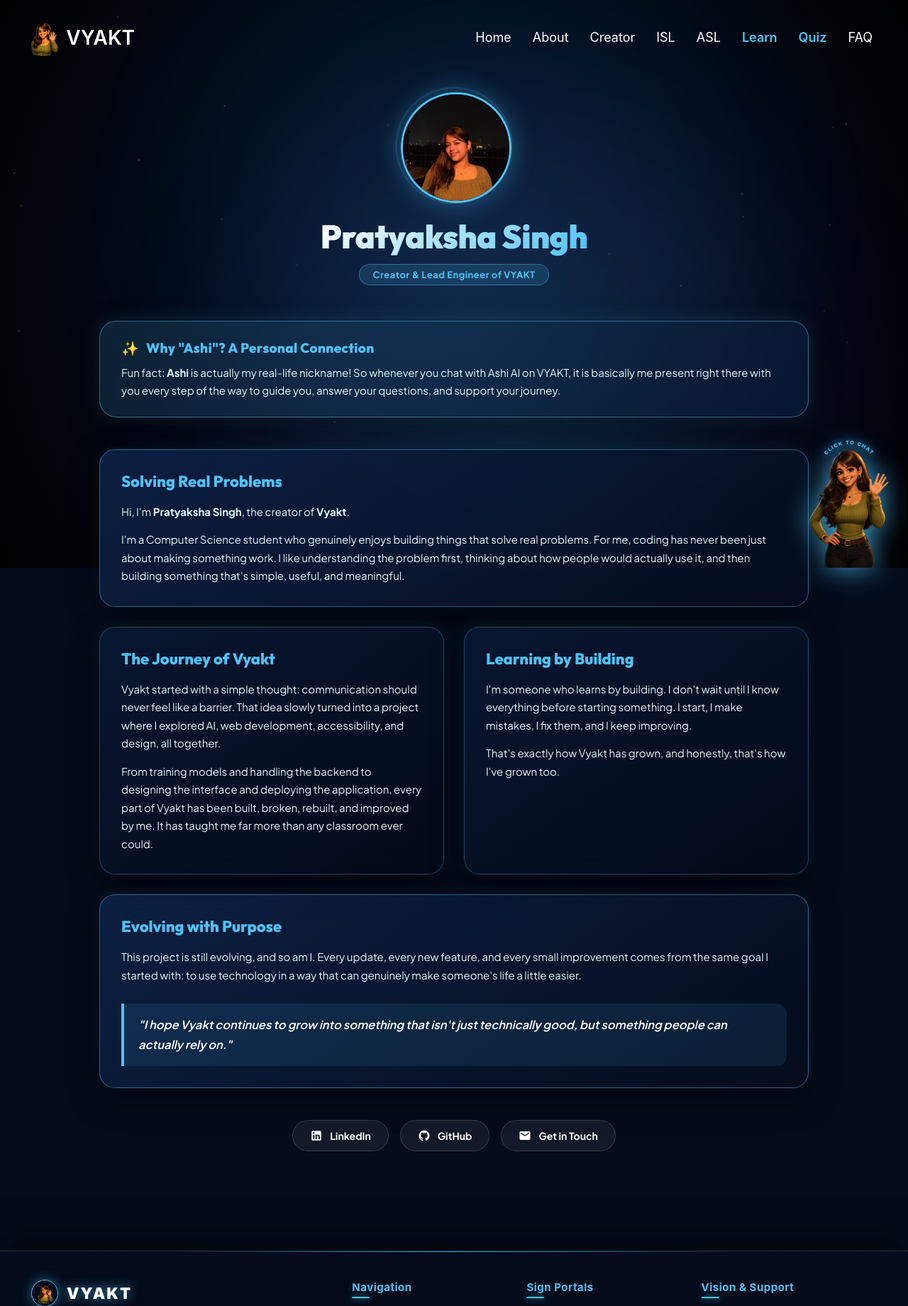
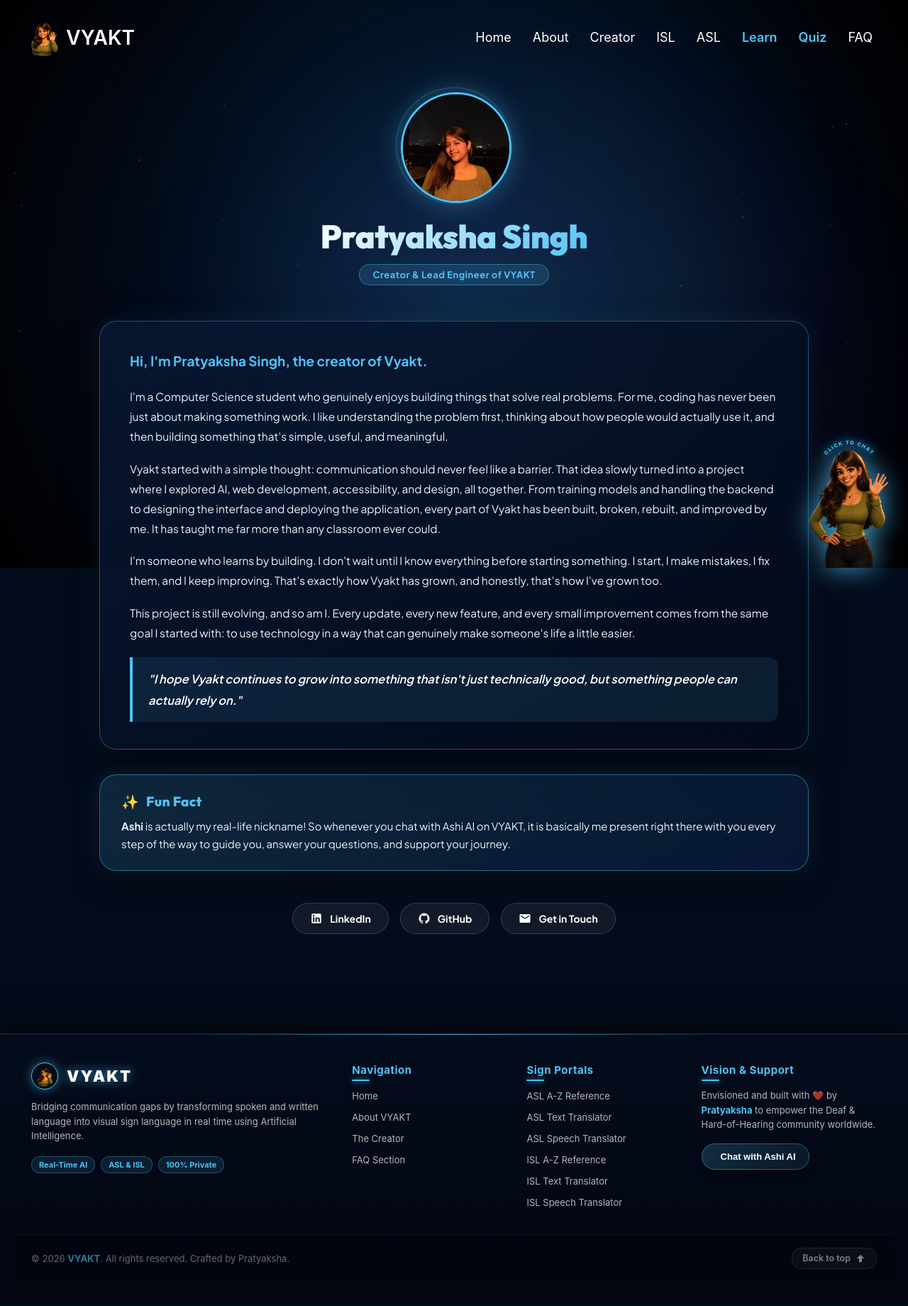
Before and after one commit to pratyaksha0612/Text-Speech-to-ASL-ISL, a Flask app: page /creator in a window 1280 px wide. Shown: the top 1840 px of the page at 71% size. After the commit the page ends 1788 px from the top, so only its background shows below. Run offline with Flask 2, Linux system fonts and the light colour scheme.

Commit message:
Format creator personal statement as a unified continuous paragraph card and position Ashi fun fact box at the bottom

```diff
--- a/static/style.css
+++ b/static/style.css
@@ -3377,7 +3377,42 @@
     margin: 0;
 }
 
-/* Ashi Nickname Special Box */
+/* Unified Creator Statement Card */
+.creator-statement-card {
+    background: linear-gradient(145deg, rgba(8, 24, 52, 0.85), rgba(3, 10, 24, 0.95));
+    border: 1px solid rgba(79, 195, 247, 0.35);
+    border-radius: 24px;
+    padding: 38px 42px;
+    box-shadow: 0 20px 50px rgba(0, 0, 0, 0.6), 0 0 30px rgba(79, 195, 247, 0.12);
+    backdrop-filter: blur(14px);
+    margin-bottom: 35px;
+}
+
+@media (max-width: 600px) {
+    .creator-statement-card {
+        padding: 26px 22px;
+    }
+}
+
+.creator-lead-p {
+    font-size: 19px !important;
+    font-weight: 700;
+    color: #4fc3f7 !important;
+    margin-bottom: 20px !important;
+}
+
+.creator-statement-card p {
+    font-size: 15.5px;
+    line-height: 1.8;
+    color: #e0f7fa;
+    margin: 0 0 18px;
+}
+
+.creator-statement-card p:last-child {
+    margin-bottom: 0;
+}
+
+/* Ashi Nickname Special Box (Bottom Positioned) */
 .creator-ashi-box {
     background: linear-gradient(135deg, rgba(79, 195, 247, 0.15), rgba(8, 24, 52, 0.9));
     border: 1px solid rgba(79, 195, 247, 0.45);
@@ -3414,79 +3449,16 @@
     margin: 0;
 }
 
-/* Creator Story Grid */
-.creator-story-grid {
-    display: grid;
-    grid-template-columns: 1fr 1fr;
-    gap: 28px;
-    margin-bottom: 45px;
-}
-
-@media (max-width: 768px) {
-    .creator-story-grid {
-        grid-template-columns: 1fr;
-    }
-}
-
-.creator-story-card {
-    background: linear-gradient(145deg, rgba(8, 24, 52, 0.85), rgba(3, 10, 24, 0.95));
-    border: 1px solid rgba(79, 195, 247, 0.3);
-    border-radius: 22px;
-    padding: 30px;
-    box-shadow: 0 15px 40px rgba(0, 0, 0, 0.6), 0 0 25px rgba(79, 195, 247, 0.08);
-    backdrop-filter: blur(14px);
-    transition: all 0.3s ease;
-    display: flex;
-    flex-direction: column;
-}
-
-.creator-story-card.featured {
-    grid-column: span 2;
-    background: linear-gradient(145deg, rgba(12, 34, 70, 0.9), rgba(4, 12, 28, 0.96));
-    border-color: rgba(79, 195, 247, 0.45);
-}
-
-@media (max-width: 768px) {
-    .creator-story-card.featured {
-        grid-column: span 1;
-    }
-}
-
-.creator-story-card:hover {
-    transform: translateY(-5px);
-    border-color: #4fc3f7;
-    box-shadow: 0 20px 50px rgba(0, 0, 0, 0.7), 0 0 35px rgba(79, 195, 247, 0.22);
-}
-
-.creator-story-card h3 {
-    font-family: 'Outfit', sans-serif;
-    font-size: 22px;
-    font-weight: 800;
-    color: #4fc3f7;
-    margin: 0 0 16px;
-}
-
-.creator-story-card p {
-    font-size: 15px;
-    line-height: 1.7;
-    color: #e0f7fa;
-    margin: 0 0 14px;
-}
-
-.creator-story-card p:last-child {
-    margin-bottom: 0;
-}
-
 .creator-quote {
     font-style: italic;
     font-size: 16.5px !important;
     font-weight: 600;
     color: #ffffff !important;
-    padding: 16px 20px;
+    padding: 16px 22px;
     background: rgba(79, 195, 247, 0.1);
     border-left: 4px solid #4fc3f7;
     border-radius: 0 14px 14px 0;
-    margin-top: 14px !important;
+    margin-top: 20px !important;
 }
 
 /* Social Row */
--- a/templates/creator.html
+++ b/templates/creator.html
@@ -12,64 +12,42 @@
         <p class="creator-role-badge">Creator &amp; Lead Engineer of VYAKT</p>
     </div>
 
-    <!-- Special Ashi Nickname Box -->
-    <div class="creator-ashi-box">
-        <div class="ashi-box-header">
-            <span class="ashi-box-sparkle">✨</span>
-            <span class="ashi-box-title">Why "Ashi"? A Personal Connection</span>
-        </div>
-        <p class="ashi-box-text">
-            Fun fact: <strong>Ashi</strong> is actually my real-life nickname! So whenever you chat with Ashi AI on VYAKT, it is basically me present right there with you every step of the way to guide you, answer your questions, and support your journey.
-        </p>
-    </div>
-
-    <!-- Personal Statement Cards Grid -->
-    <div class="creator-story-grid">
-
-        <!-- Intro Card -->
-        <div class="creator-story-card featured">
-            <h3>Solving Real Problems</h3>
-            <p>
+    <!-- Continuous Unified Statement Container -->
+    <div class="creator-statement-card">
+        <p class="creator-lead-p">
             Hi, I'm <strong>Pratyaksha Singh</strong>, the creator of <strong>Vyakt</strong>.
         </p>
+
         <p>
             I'm a Computer Science student who genuinely enjoys building things that solve real problems. For me, coding has never been just about making something work. I like understanding the problem first, thinking about how people would actually use it, and then building something that's simple, useful, and meaningful.
         </p>
-        </div>
 
-        <!-- The Journey -->
-        <div class="creator-story-card">
-            <h3>The Journey of Vyakt</h3>
         <p>
-                Vyakt started with a simple thought: communication should never feel like a barrier. That idea slowly turned into a project where I explored AI, web development, accessibility, and design, all together.
+            Vyakt started with a simple thought: communication should never feel like a barrier. That idea slowly turned into a project where I explored AI, web development, accessibility, and design, all together. From training models and handling the backend to designing the interface and deploying the application, every part of Vyakt has been built, broken, rebuilt, and improved by me. It has taught me far more than any classroom ever could.
         </p>
+
         <p>
-                From training models and handling the backend to designing the interface and deploying the application, every part of Vyakt has been built, broken, rebuilt, and improved by me. It has taught me far more than any classroom ever could.
+            I'm someone who learns by building. I don't wait until I know everything before starting something. I start, I make mistakes, I fix them, and I keep improving. That's exactly how Vyakt has grown, and honestly, that's how I've grown too.
         </p>
-        </div>
 
-        <!-- Learning by Building -->
-        <div class="creator-story-card">
-            <h3>Learning by Building</h3>
-            <p>
-                I'm someone who learns by building. I don't wait until I know everything before starting something. I start, I make mistakes, I fix them, and I keep improving.
-            </p>
-            <p>
-                That's exactly how Vyakt has grown, and honestly, that's how I've grown too.
-            </p>
-        </div>
-
-        <!-- Future Vision -->
-        <div class="creator-story-card featured">
-            <h3>Evolving with Purpose</h3>
         <p>
             This project is still evolving, and so am I. Every update, every new feature, and every small improvement comes from the same goal I started with: to use technology in a way that can genuinely make someone's life a little easier.
         </p>
+
         <p class="creator-quote">
             "I hope Vyakt continues to grow into something that isn't just technically good, but something people can actually rely on."
         </p>
     </div>
 
+    <!-- Fun Fact Box at the Bottom -->
+    <div class="creator-ashi-box">
+        <div class="ashi-box-header">
+            <span class="ashi-box-sparkle">✨</span>
+            <span class="ashi-box-title">Fun Fact</span>
+        </div>
+        <p class="ashi-box-text">
+            <strong>Ashi</strong> is actually my real-life nickname! So whenever you chat with Ashi AI on VYAKT, it is basically me present right there with you every step of the way to guide you, answer your questions, and support your journey.
+        </p>
     </div>
 
     <!-- Social Links -->
```
Lines whose indentation alone changed are shown as unchanged.
